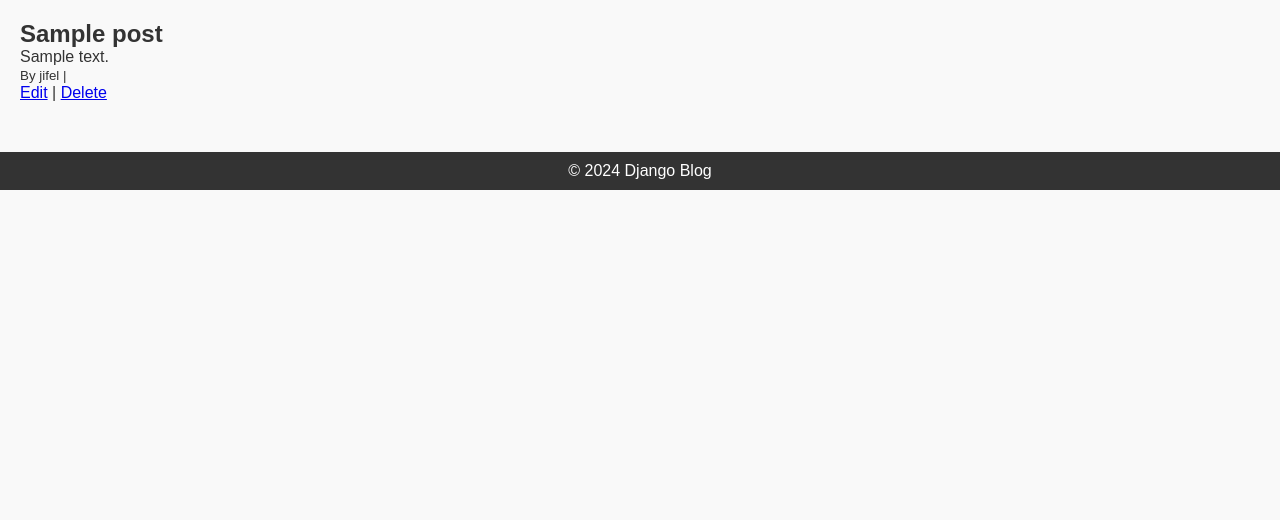
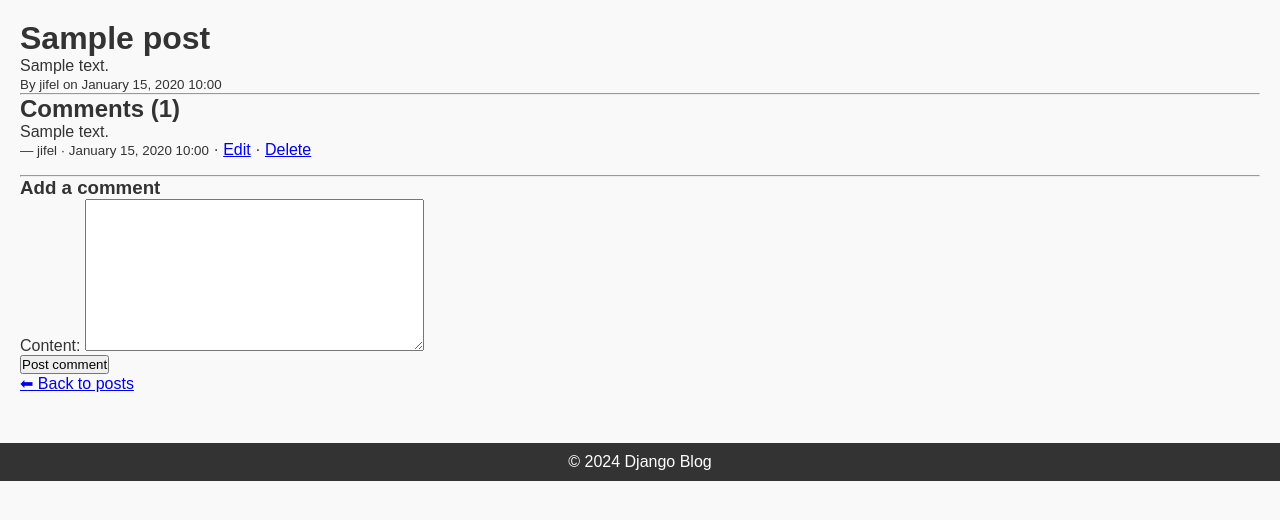
Before and after one commit to jifel/Alx_DjangoLearnLab, a Django app: page /blog/post/1/ in a window 1280 px wide. Shown: the part 41-561 px from the top of the page. Run offline with Django 5.2, Linux system fonts and the light colour scheme; a user stored in the database is signed in; data comes from the database, SQL or seed files in the repository; tables that the repository leaves empty hold one stand-in row (values such as "Sample post").

Commit message:
add comments

```diff
--- a/django_blog/blog/forms.py
+++ b/django_blog/blog/forms.py
@@ -1,7 +1,7 @@
 from django import forms
 from django.contrib.auth.forms import UserCreationForm
 from django.contrib.auth.models import User
-from .models import Post
+from .models import Post, Comment
 
 class CustomUserCreationForm(UserCreationForm):
     email = forms.EmailField(required=True)  # Add email field
@@ -31,3 +31,16 @@ class PostForm(forms.ModelForm):
         if len(title) < 5:
             raise forms.ValidationError("The title must be at least 5 characters long.")
         return title
+
+
+class CommentForm(forms.ModelForm):
+    class Meta:
+        model = Comment
+        fields = ['content'] #only thr comment text is filled by the user
+
+    #optional: custom validation
+    def clean_content(self):
+        content = self.cleaned_data.get('content')
+        if len(content.strip()) < 3:
+            raise forms.ValidationError("Comment must be at least 3 characters long")
+        return content
--- a/django_blog/blog/models.py
+++ b/django_blog/blog/models.py
@@ -29,3 +29,16 @@ class Post(models.Model):
     # path('posts/<int:pk>/', PostDetailView.as_view(), name='post-detail')
     # This will return "/posts/7/"
         return reverse('post-detail', args=[str(self.id)])
+
+
+
+class Comment(models.Model):
+    post = models.ForeignKey(Post, on_delete=models.CASCADE, related_name="comments")
+    author = models.ForeignKey(User, on_delete=models.CASCADE, related_name="comments")
+    content = models.TextField()
+    created_at = models.DateTimeField(auto_now_add= True) #set once, when created
+    updated_at = models.DateTimeField(auto_now= True) #auto-update on save
+
+
+    def __str__(self):
+        return f"Comment by {self.author.username} on {self.post.title}"
--- a/django_blog/blog/templates/blog/post_detail.html
+++ b/django_blog/blog/templates/blog/post_detail.html
@@ -1,13 +1,37 @@
 {% extends "blog/base.html" %}
+
 {% block content %}
-  <h2>{{ object.title }}</h2>
+  <h1>{{ object.title }}</h1>
   <p>{{ object.content }}</p>
-  <small>By {{ object.author }} | {{ object.created_at }}</small>
+  <small>By {{ object.author }} on {{ object.published_date|date:"F j, Y H:i" }}</small>
 
-  {% if user == object.author %}
-    <p>
-      <a href="{% url 'post-update' object.pk %}">Edit</a> |
-      <a href="{% url 'post-delete' object.pk %}">Delete</a>
-    </p>
+  <hr>
+  <h2>Comments ({{ comments|length }})</h2>
+
+  {% for c in comments %}
+    <div style="margin-bottom:1rem;">
+      <p>{{ c.content }}</p>
+      <small>— {{ c.author }} · {{ c.created_at|date:"F j, Y H:i" }}</small>
+      {% if user == c.author %}
+        · <a href="{% url 'comment-edit' c.pk %}">Edit</a>
+        · <a href="{% url 'comment-delete' c.pk %}">Delete</a>
+      {% endif %}
+    </div>
+  {% empty %}
+    <p>No comments yet.</p>
+  {% endfor %}
+
+  <hr>
+  {% if user.is_authenticated %}
+    <h3>Add a comment</h3>
+    <form method="post">
+      {% csrf_token %}
+      {{ comment_form.as_p }}
+      <button type="submit">Post comment</button>
+    </form>
+  {% else %}
+    <p><a href="{% url 'login' %}?next={{ request.path }}">Log in</a> to comment.</p>
   {% endif %}
+
+  <p><a href="{% url 'post-list' %}">⬅ Back to posts</a></p>
 {% endblock %}
--- a/django_blog/blog/urls.py
+++ b/django_blog/blog/urls.py
@@ -1,7 +1,7 @@
 from django.urls import path
 from django.contrib.auth import views as auth_views
 from . import views
-from .views import PostListView, PostDetailView, PostCreateView, PostUpdateView, PostDeleteView
+from .views import PostListView, PostDetailView, PostCreateView, PostUpdateView, PostDeleteView, CommentUpdateView, CommentDeleteView
 
 
 urlpatterns = [
@@ -28,9 +28,17 @@ urlpatterns = [
     #path('profile/edit/', views.edit_profile_view, name='edit_profile'),
 
     #routes for CRUD operations
-   path("posts/", PostListView.as_view(), name="post-list"),
+    path("posts/", PostListView.as_view(), name="post-list"),
     path("post/new/", PostCreateView.as_view(), name="post-create"),
     path("post/<int:pk>/update/", PostUpdateView.as_view(), name="post-update"),
     path("post/<int:pk>/delete/", PostDeleteView.as_view(), name="post-delete"),
     path("post/<int:pk>/", PostDetailView.as_view(), name="post-detail"),
+
+    #comment edit/delete
+
+    path('comments/<int:pk>/edit/', CommentUpdateView.as_view(), name='comment-edit'),
+    path('comments/<int:pk>/delete/', CommentDeleteView.as_view(), name='comment-delete'),
+
+
+
 ]
--- a/django_blog/blog/views.py
+++ b/django_blog/blog/views.py
@@ -7,7 +7,7 @@ from django.shortcuts import render, redirect
 from django.contrib import messages
 
 # Import the custom user creation form, profileform we built
-from .forms import CustomUserCreationForm, ProfileForm, PostForm
+from .forms import CustomUserCreationForm, ProfileForm, PostForm, CommentForm
 
 
 # This decorator ensures only logged-in users can access the view.
@@ -17,7 +17,7 @@ from django.contrib.auth.decorators import login_required
 from django.views.generic import ListView,DetailView,CreateView,UpdateView,DeleteView
 from django.contrib.auth.mixins import LoginRequiredMixin, UserPassesTestMixin
 from django.urls import reverse_lazy
-from .models import Post
+from .models import Post, Comment
 
 # This view handles user registration
 def register_view(request):
@@ -117,10 +117,47 @@ class PostListView(ListView):
     ordering = ['-published_date']  # newest first
 
 
-# Show a single post
 class PostDetailView(DetailView):
+    # Show a single post. Also lists its comments and accepts new comments via POST
+
     model = Post
     template_name = 'blog/post_detail.html'
+
+    def get_context_data(self, **kwargs):
+        #add the existing comments  + a blank form to the context
+        ctx = super().get_context_data(**kwargs)
+        post = self.get_object()
+        ctx['comments'] = post.comments.select_related('author').order_by('-created_at')
+        ctx['comment_form'] = CommentForm
+        return ctx
+
+    def post(self, request, *args, **kwargs):
+        '''
+        handle 'add comment' submission on the same url
+        require login for posting
+
+        '''
+
+        self.object = self.get_object()
+        if not request.user.is_authenticated:
+            return redirect('login')
+
+        #validate commentform and attach post+author before saving
+
+        form = CommentForm(request.POST)
+        if form.is_valid():
+            comment = form.save(commit=False)
+            comment.post = self.object
+            comment.author = request.user
+            comment.save()
+            messages.success(request, "Comment added.")
+            return redirect(self.object.get_absolute_url()) #back to the post
+
+
+        #if invalid, re-render the errors + existing comments
+        ctx =self.get_context_data(object=self.object)
+        ctx['comment_form'] = form
+        return self.render_to_response(ctx)
 
 
 # Create a new post (only for logged-in users)
@@ -158,3 +195,36 @@ class PostDeleteView(LoginRequiredMixin, UserPassesTestMixin, DeleteView):
     def test_func(self):
         post = self.get_object()
         return self.request.user == post.author
+
+
+class CommentUpdateView(LoginRequiredMixin, UserPassesTestMixin, UpdateView):
+
+    #edit your own comment
+    model = Comment
+    form_class = CommentForm
+    template_name = 'blog/comment_form.html'
+
+
+    def get_success_url(self):
+        #after editing go back to the post the comment belongs to
+        return self.object.post.get_absolute_url()
+
+    def test_func(self):
+        #only the author of the comment can edit it
+        return self.request.user == self.get_object().author
+
+
+
+class CommentDeleteView(LoginRequiredMixin, UserPassesTestMixin, DeleteView):
+
+        #delete your own comment (with confirmation)
+    model = Comment
+    template_name = 'blog/comment_confirm_delete.html'
+
+
+    def get_success_url(self):
+        return self.object.post.get_absolute_url()
+
+    def test_func(self):
+            #only the author of the comment can edit it
+        return self.request.user == self.get_object().author
```
Also changed, not shown: django_blog/blog/templates/blog/comment_confirm_delete.html (added, +13 -0 lines), django_blog/blog/templates/blog/comment_form.html (added, +12 -0 lines), django_blog/blog/migrations/0002_comment.py (added).
